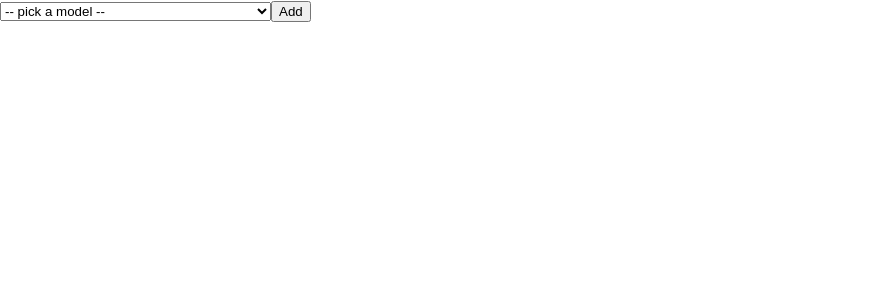
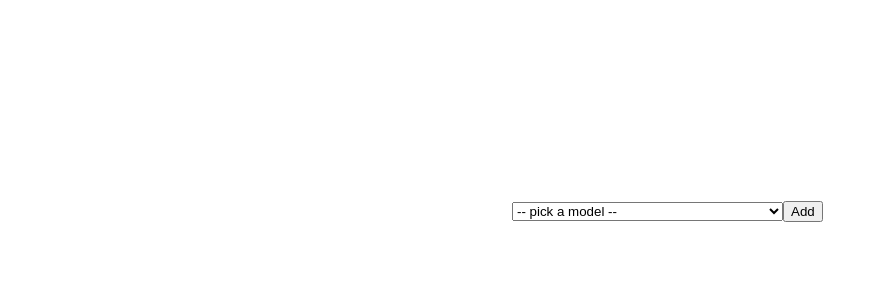
Before and after one commit to alex-alina/computer-model-list-assignment, a React (Create React App) app: page / in a window 1280 px wide. Shown: the top 300 px of the page, without its empty margins (0-886 px from the left). Built offline with nearby package versions, Linux system fonts and the light colour scheme.

Commit message:
Step 4 - Reading from the Redux state - fixed and done

```diff
--- a/src/App.css
+++ b/src/App.css
@@ -1,3 +1,4 @@
 .App {
-  text-align: center;
+  margin: 200px auto;
+  padding-left: 40%;
 }
--- a/src/App.js
+++ b/src/App.js
@@ -1,9 +1,9 @@
 import React, { Component } from 'react';
+import './App.css';
 import { connect } from 'react-redux';
 import ModelDetails from './ModelDetails';
 
 class App extends Component {
-
   state = {
     compModels: {
       "Ivel Z3": {
@@ -34,7 +34,6 @@ class App extends Component {
     this.setState({
       selectedValue: event.target.value
     })
-
   }
 
   addSelectedModel = (event) => {
@@ -44,23 +43,36 @@ class App extends Component {
         ...this.state.compModels[this.state.selectedValue],
         name: this.state.selectedValue
       }
-
     })
   }
 
   render() {
     return (
       <div className="App">
+
         {this.props.selectedModels.map(
-          model => < ModelDetails key={model.name} modelSpecs={model} />
+          model =>
+            < ModelDetails
+              key={model.name}
+              name={model.name}
+              manufacturer={model.manufacturer}
+              year={model.year}
+              origin={model.origin}
+            />
         )}
+
         <select value={this.state.selectedValue} onChange={this.updateSelection}>
           <option value="">-- pick a model --</option>
-          {Object.keys(this.state.compModels).map(computer =>
-            <option key={computer} value={computer}>{computer} ({this.state.compModels[computer].year})</option>
+          {Object.keys(this.state.compModels).map(
+            computer =>
+              <option key={computer} value={computer}>
+                {computer} ({this.state.compModels[computer].year})
+              </option>
           )}
         </select>
+
         <button onClick={this.addSelectedModel}>Add</button>
+
       </div>
     );
   }
--- a/src/ModelDetails.js
+++ b/src/ModelDetails.js
@@ -1,15 +1,25 @@
-import * as React from 'react'
+import * as React from 'react';
+import { Component } from 'react';
+import PropTypes from 'prop-types';
 
-export default function ModelDetails(props) {
+export default class ModelDetails extends Component {
+  static propTypes = {
+    name: PropTypes.string.isRequired,
+    manufacturer: PropTypes.string.isRequired,
+    year: PropTypes.number.isRequired,
+    origin: PropTypes.string.isRequired
+  }
 
+  render() {
     return(
       <div>
         <ul>
-        <li>Name: {props.modelSpecs.name}</li>
-        <li>Manufacturer: {props.modelSpecs.manufacturer}</li>
-        <li>Year: {props.modelSpecs.year}</li>
-        <li>Origin: {props.modelSpecs.origin}</li>
+          <li>Name: {this.props.name}</li>
+          <li>Manufacturer: {this.props.manufacturer}</li>
+          <li>Year: {this.props.year}</li>
+          <li>Origin: {this.props.origin}</li>
         </ul>
       </div>
     )
   }
+}
--- a/src/reducer.js
+++ b/src/reducer.js
@@ -7,8 +7,8 @@ const reducer = (state = initialState, action = {}) => {
         ...state,
         action.payload
       ]
-  default:
-    return state
+    default:
+      return state
   }
 }
 
```
Lines whose indentation alone changed are shown as unchanged.
